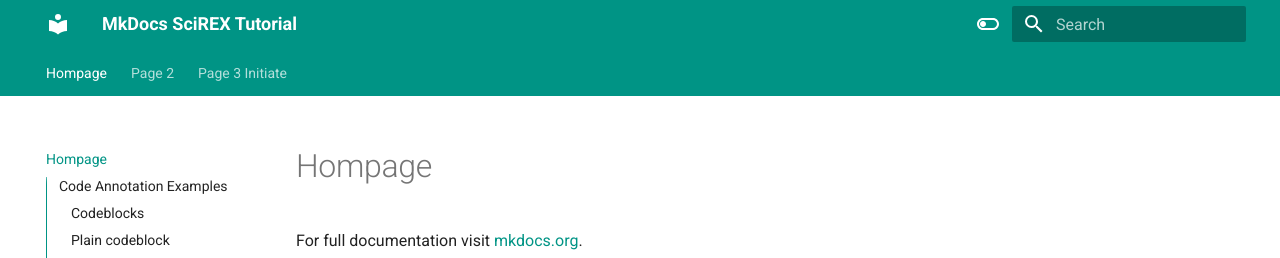
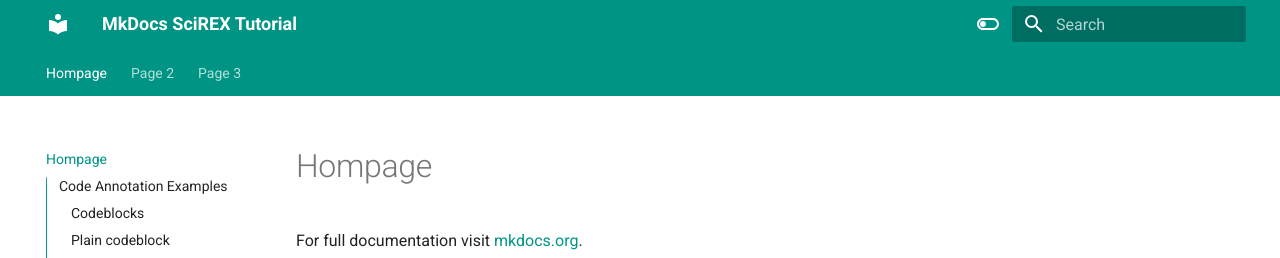
Before and after one commit to aravindvallal-airex-lab/mkdocs-sample, an MkDocs documentation site: the page built from docs/index.md, in a window 1280 px wide and 900 px high. Shown: the top 258 px of the window. Built offline with MkDocs 1.6.1 and Material for MkDocs 9.7.7, drawn with Linux system fonts in a browser that asks for light colours; emoji names are drawn with the system emoji font.

Commit message:
Page 3 Updated again

```diff
--- a/docs/page3.md
+++ b/docs/page3.md
@@ -1,3 +1,3 @@
-# Page 3 Initiate
+# Page 3
 
 ## Page 3 Heading
```
